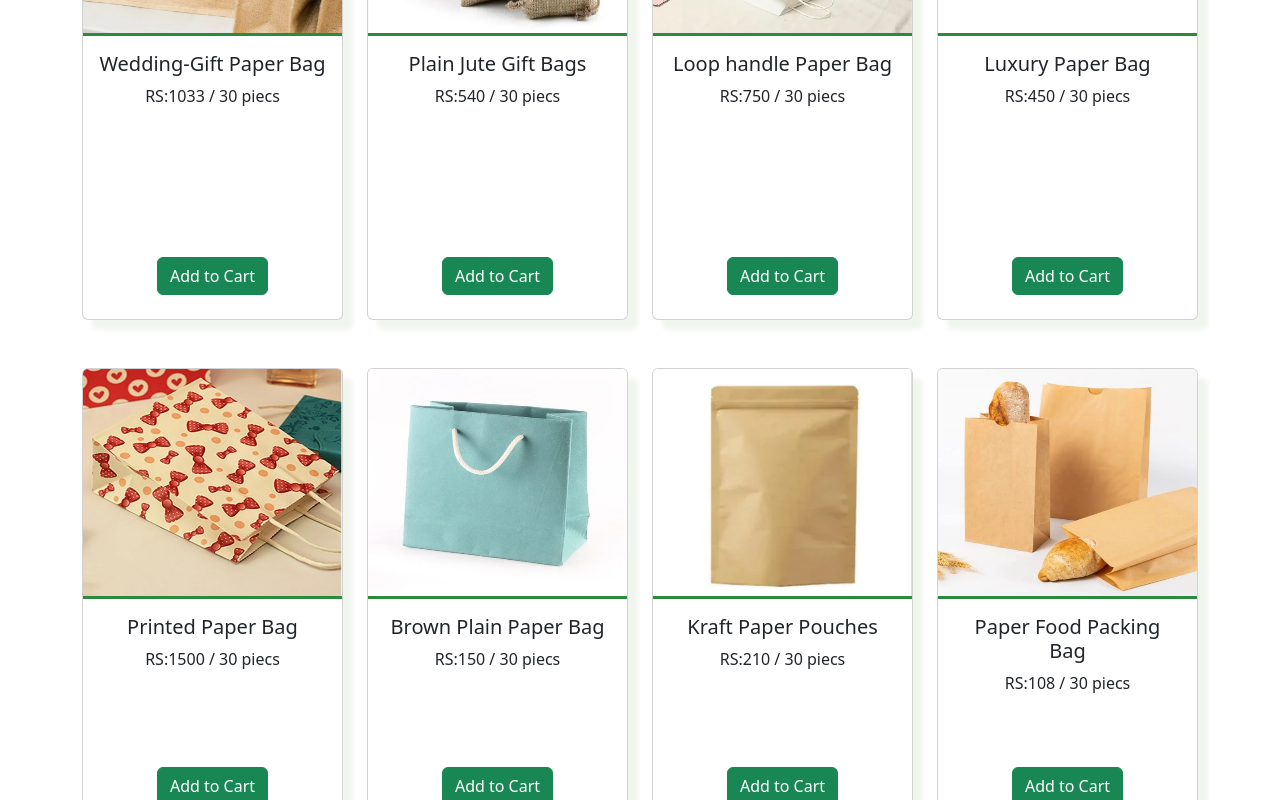
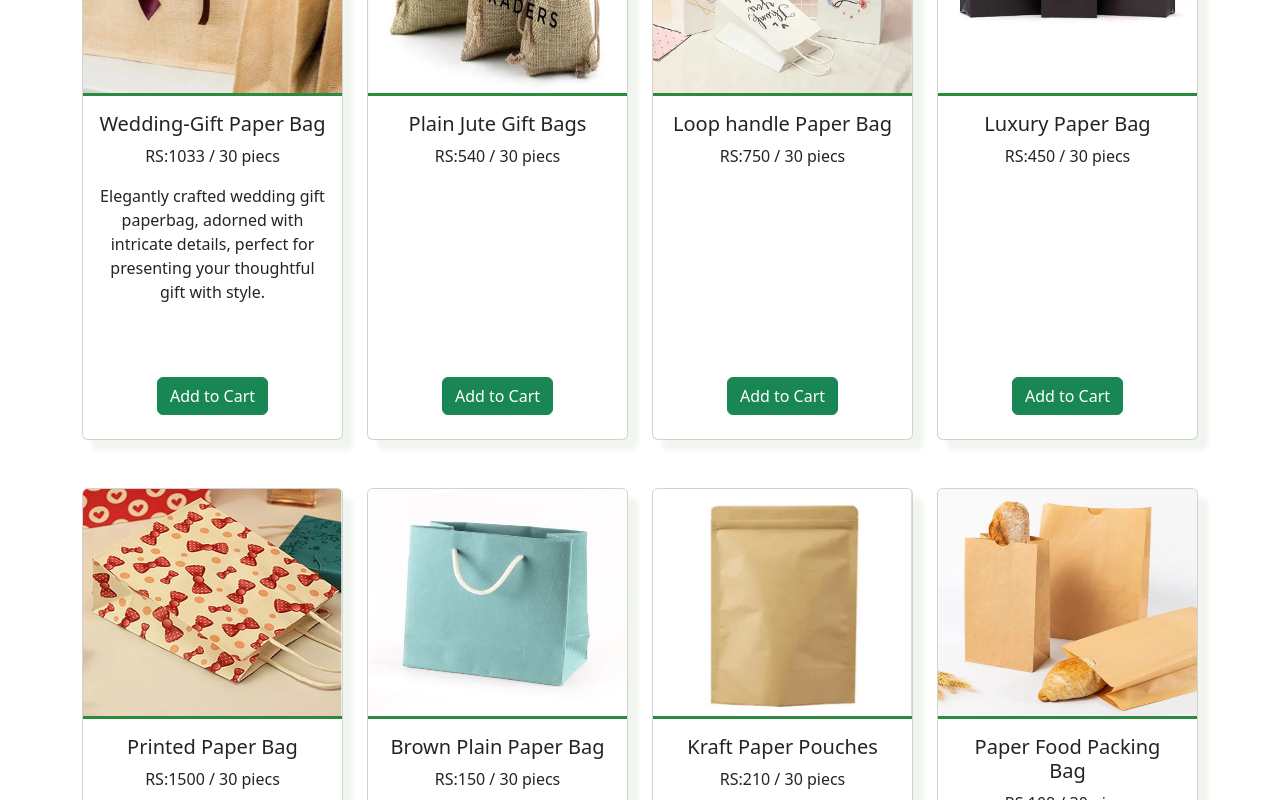
Before and after one commit to gowsiraj/React-Task-02, a React (Create React App) app: page / in a window 1280 px wide. Shown: the part 780-1580 px from the top of the page. Built offline with nearby package versions, Linux system fonts and the light colour scheme.

Commit message:
Update App.js

```diff
--- a/src/App.js
+++ b/src/App.js
@@ -20,6 +20,7 @@ function App() {
     picture: "./image/weddingbag.webp",
     text: "Add",
     isclicked: false,
+    dis:"Elegantly crafted wedding gift paperbag, adorned with intricate details, perfect for presenting your thoughtful gift with style."
   },
   {
     id: "02",
```
